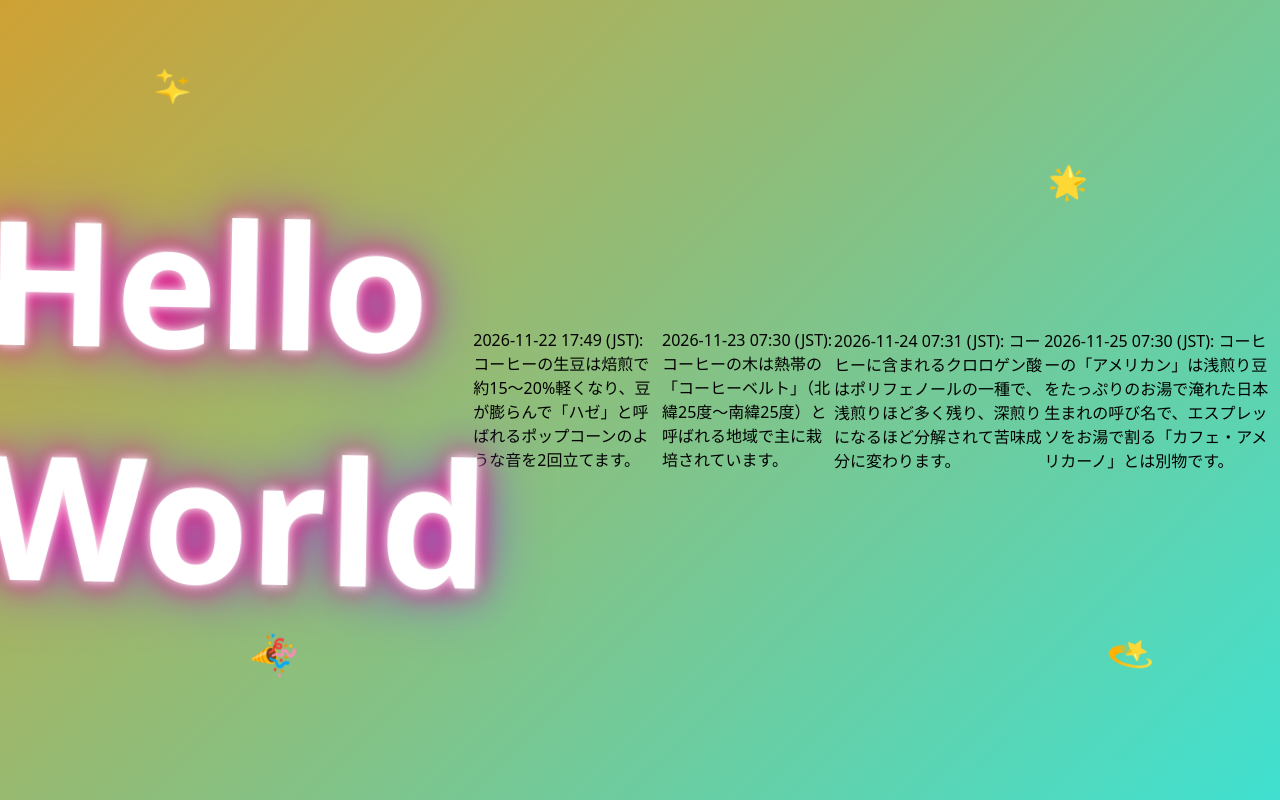
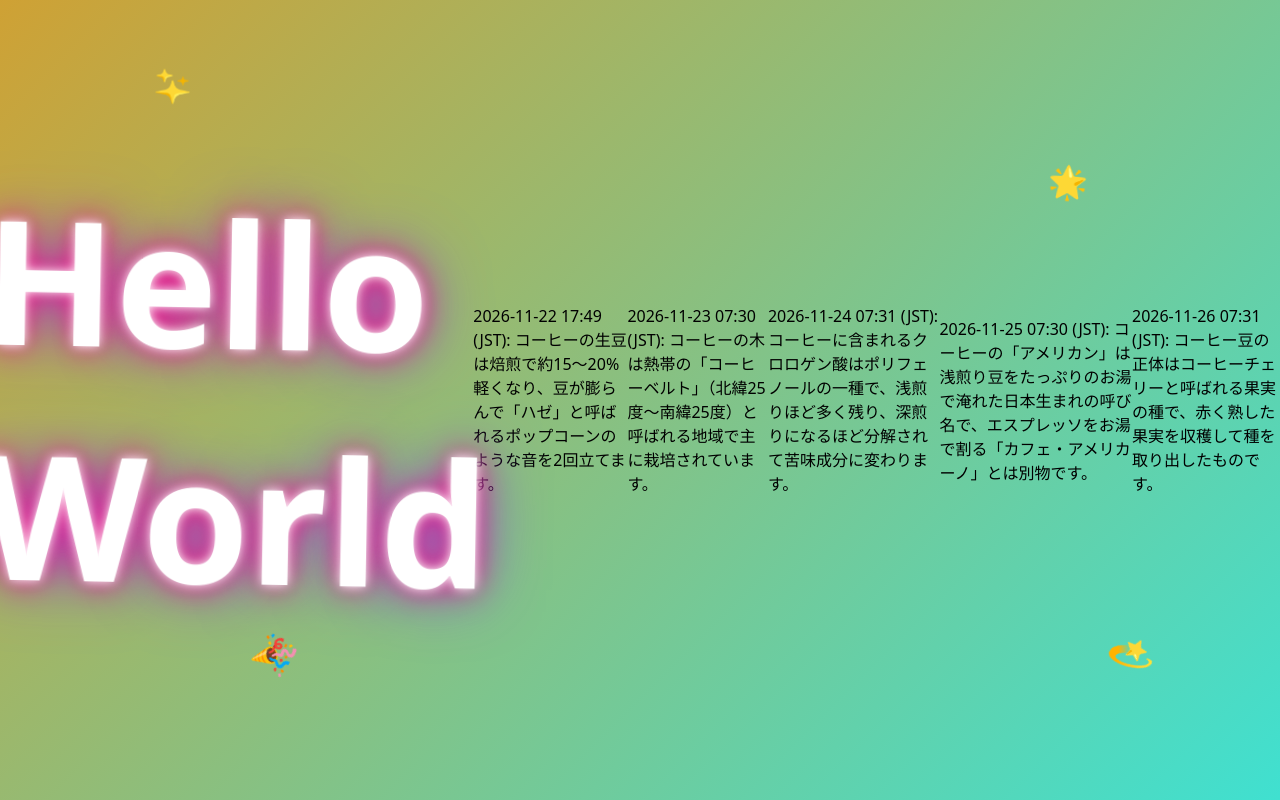
Before and after one commit to yto/vc-git-test, a plain HTML site: page public/index.html in a window 1280 px wide. Drawn offline with Linux system fonts and the light colour scheme.

Commit message:
今日のひとこと: 2026-11-26 を追加
Co-Authored-By: Claude Sonnet 5.5 <noreply@anthropic.com>
Claude-Session: https://claude.ai/code/session_01PJ2afttDkmv8dzPzdxUVu7

```diff
--- a/public/index.html
+++ b/public/index.html
@@ -48,5 +48,6 @@
   <p class="hitokoto">2026-11-23 07:30 (JST): コーヒーの木は熱帯の「コーヒーベルト」（北緯25度〜南緯25度）と呼ばれる地域で主に栽培されています。</p>
   <p class="hitokoto">2026-11-24 07:31 (JST): コーヒーに含まれるクロロゲン酸はポリフェノールの一種で、浅煎りほど多く残り、深煎りになるほど分解されて苦味成分に変わります。</p>
   <p class="hitokoto">2026-11-25 07:30 (JST): コーヒーの「アメリカン」は浅煎り豆をたっぷりのお湯で淹れた日本生まれの呼び名で、エスプレッソをお湯で割る「カフェ・アメリカーノ」とは別物です。</p>
+  <p class="hitokoto">2026-11-26 07:31 (JST): コーヒー豆の正体はコーヒーチェリーと呼ばれる果実の種で、赤く熟した果実を収穫して種を取り出したものです。</p>
 </body>
 </html>
```
Also changed, not shown: 1 other file.
